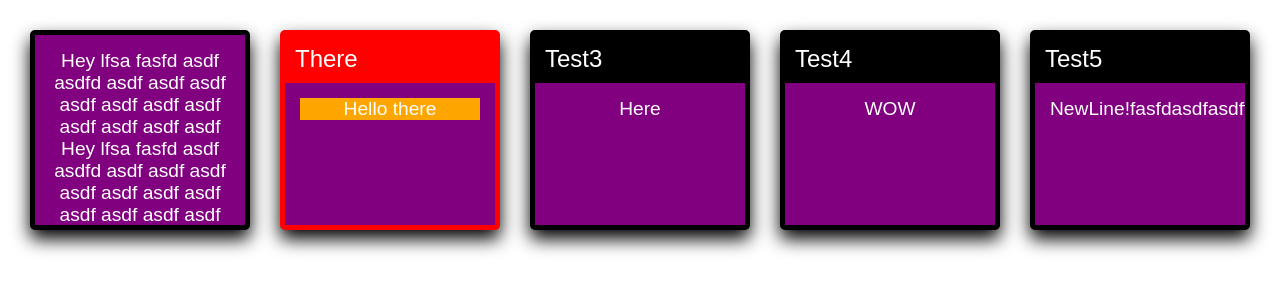
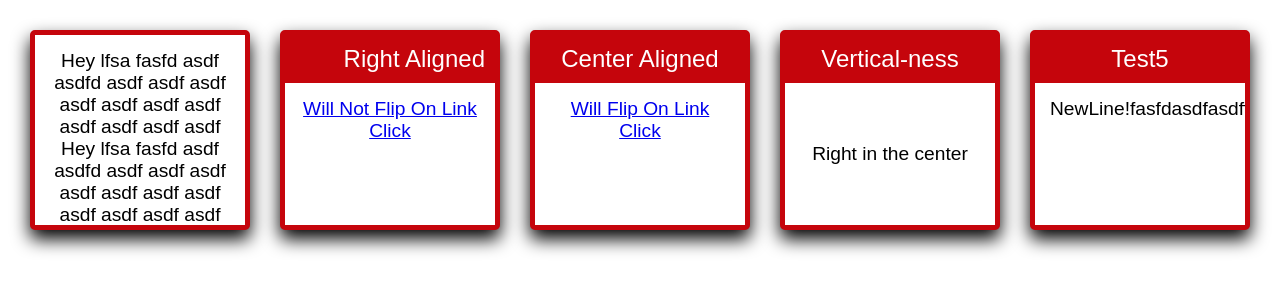
Before and after one commit to tjburki/react-ts-card, a React (Create React App) app: page / in a window 1280 px wide. Shown: the top 300 px of the page. Built offline with nearby package versions, Linux system fonts and the light colour scheme.

Commit message:
Rough draft completed, most initial features implemented

```diff
--- a/src/App.tsx
+++ b/src/App.tsx
@@ -12,31 +12,38 @@ export default class App extends Component {
           lgColumns={4}
           mdColumns={3}
           smColumns={2}
-          secondaryColor='purple'
-          contentTextColor='white'
+          primaryColor='#c5050c'
+          secondaryColor='white'
+          contentTextColor='black'
+          titleXAlignment='center'
           cards={[
             {
+              titleXAlignment: 'right',
+              titleBack: 'Hey there what is going on broski nice to see you!',
               front: 'Hey lfsa fasfd asdf  asdfd asdf asdf asdf asdf asdf asdf asdf asdf asdf asdf asdf Hey lfsa fasfd asdf  asdfd asdf asdf asdf asdf asdf asdf asdf asdf asdf asdf asdf Hey lfsa fasfd asdf  asdfd asdf asdf asdf asdf asdf asdf asdf asdf asdf asdf asdf Hey lfsa fasfd asdf  asdfd asdf asdf asdf asdf asdf asdf asdf asdf asdf asdf asdf Hey lfsa fasfd asdf  asdfd asdf asdf asdf asdf asdf asdf asdf asdf asdf asdf asdf Hey lfsa fasfd asdf  asdfd asdf asdf asdf asdf asdf asdf asdf asdf asdf asdf asdf Hey lfsa fasfd asdf  asdfd asdf asdf asdf asdf asdf asdf asdf asdf asdf asdf asdf Hey lfsa fasfd asdf  asdfd asdf asdf asdf asdf asdf asdf asdf asdf asdf asdf asdf Hey lfsa fasfd asdf  asdfd asdf asdf asdf asdf asdf asdf asdf asdf asdf asdf asdf ',
               back: 'Ho'
             },
             {
-              title: 'Test2',
-              titleFront: 'Hello',
-              titleBack: 'There',
-              front: <div style={{backgroundColor: 'orange'}}>Hello there</div>,
-              back: <div style={{backgroundColor: 'orange'}}>Hello there</div>,
-              isFlipped: true,
-              primaryColor: 'red'
+              title: 'Right Aligned',
+              titleXAlignment: 'right',
+              front: <a href="#">Will Not Flip On Link Click</a>,
+              back: <div style={{fontStyle: "italic"}}>See, you didn't see me when you clicked the link</div>
             },
             {
-              title: 'Test3',
-              front: 'Here',
-              back: 'We Go Again'
+              title: 'Center Aligned',
+              titleXAlignment: 'center',
+              allowFlipOnAnchor: true,
+              front: <a href="#">Will Flip On Link Click</a>,
+              back: 'Clicked the link, perhaps?'
             },
             {
-              title: 'Test4',
-              front: 'WOW',
-              back: 'So Cool!'
+              title: 'Vertical-ness',
+              front: 'Right in the center',
+              back: 'Started from the bottom',
+              frontXAlignment: 'center',
+              frontYAlignment: 'center',
+              backXAlignment: 'center',
+              backYAlignment: 'bottom'
             },
             {
               title: 'Test5',
--- a/src/components/card/index.tsx
+++ b/src/components/card/index.tsx
@@ -3,16 +3,16 @@ import * as React from "react";
 import { Component } from "react";
 
 /* Shared Constants */
+//Box-sizing-related shared styles
+const _sharedStyleBoxSizing: React.CSSProperties = {
+  boxSizing: 'border-box'
+};
+
 //Flex-related shared styles
 const _sharedStyleFlex: React.CSSProperties = {
   display: 'flex',
   msFlex: 'flex',
   WebkitFlex: 'flex'
-};
-
-//Box-sizing-related shared styles
-const _sharedStyleBoxSizing: React.CSSProperties = {
-  boxSizing: 'border-box'
 };
 
 /* Shared Interfaces */
@@ -133,14 +133,18 @@ export class Deck extends Component<IDeckProps> {
 
     return (
       <div style={_style.container}>
-        { cards.map((c, i) => <Card key={c.id || i} //Use Id or index in array for key
-          { //Pass the rest of the props
-            ...{
-              ...this.props,  //Pass in all properties, which includes all properties available to Cards
-              ...c            //Individual card properties passed in that can overwrite Deck defaults
-            }
-          }
-        /> ) }
+        {
+          cards.map((c, i) =>
+            <Card key={c.id || i} //Use Id or index in array for key
+              {
+                ...{
+                  ...this.props,  //Pass in all properties, which includes all properties available to Cards
+                  ...c            //Individual card properties passed in that can overwrite Deck defaults
+                }
+              }
+            />
+          )
+        }
       </div>
     );
   }
@@ -180,6 +184,74 @@ export class Card extends Component<ICardProps, ICardState> {
     windowSize: window.innerWidth     //Initialize to current window size
   };
 
+   /* Handlers */
+  //Flip the card if allowed, call any user-defined behavior
+  _onClick = (e: any) => {
+    const { onClick, isFlippable, allowFlipOnAnchor } = this.props;
+
+    //Flip the card if allowed
+    //Card must be flippable and the click target must not be an anchor or has the option to allow for anchor flips
+    if (isFlippable && (allowFlipOnAnchor || e.target.tagName.toLowerCase() !== "a")) this.setState({ flipped: !this.state.flipped });
+
+    //If the user passed on onClick handler, call it
+    if(onClick) onClick();
+  }
+
+  /* Calculate Columns */
+  //Determine how many columns we want to show at each threshold, default is 1
+  //Use the largest defined value we can find at each window size
+  _xsColumns = this.props.xsColumns || 1;
+  _smColumns = this.props.smColumns || this._xsColumns;
+  _mdColumns = this.props.mdColumns || this._smColumns;
+  _lgColumns = this.props.lgColumns || this._mdColumns;
+  _xlColumns = this.props.xlColumns || this._lgColumns;
+
+  /* Lifecycle */
+  //Add a listener that updates the window size in the card's state on resize
+  componentDidMount() {
+    window.addEventListener('resize', this._updateWidowSize);
+  }
+
+  //Remove the window resize listener on unload
+  componentWillUnmount() {
+      window.removeEventListener('resize', this._updateWidowSize);
+  }
+
+  /* Helpers */
+  //Get the alignment CSS styles based on user-defined horizontal values
+  _getXJustification = (justification: 'left' | 'center' | 'right') => //TODO: Needs to be expanded/modified to handle different flex-directions
+    justification === 'center'
+      ? 'center'
+      : justification === 'right'
+        ? 'flex-end'
+        : 'flex-start';
+
+  //Get the alignment CSS styles based on user-defined vertical values
+  _getYAlignment = (alignment: 'top' | 'center' | 'bottom') =>  //TODO: Needs to be expanded/modified to handle different flex-directions
+    alignment === 'center'
+      ? 'center'
+      : alignment === 'bottom'
+        ? 'flex-end'
+        : 'flex-start';
+
+  //Switch the hovered state of the card to its opposite
+  _switchHover = () => this.setState({isHovered: !this.state.isHovered});
+
+  //Set the window size in the card's state so we can resize if necessary
+  _updateWidowSize = () => this.setState({windowSize: window.innerWidth});
+
+  //Get the number of columns the user wants based on the current window size
+  _getNumberOfColumns = () =>
+    Math.abs(this.state.windowSize >= (this.props.xlSize || 1200)
+      ? this._xlColumns
+      : this.state.windowSize >= (this.props.lgSize || 1000)
+        ? this._lgColumns
+        : this.state.windowSize >= (this.props.lgSize || 800)
+          ? this._mdColumns
+          : this.state.windowSize >= (this.props.lgSize || 600)
+            ? this._smColumns
+            : this._xsColumns);
+
   /* Styles */
   _sharedStyleFrontBack: React.CSSProperties = {
     ..._sharedStyleFlex,
@@ -193,7 +265,7 @@ export class Card extends Component<ICardProps, ICardState> {
   _style: ICardStyles = {
     container: {
       ..._sharedStyleBoxSizing,
-      padding: this.props.margin,
+      padding: this.props.margin, //Oh-ho! What a dangerous game I play with your emotions...
       perspective: 1000,
       width: this.props.width,
     },
@@ -216,20 +288,23 @@ export class Card extends Component<ICardProps, ICardState> {
       transform: 'rotateY(-180deg)'
     },
     cardHovered: {
-      boxShadow: '0px 10px 18px 3px',
+      boxShadow: '0px 10px 36px 5px',
       color: this.props.primaryColor
     },
     title: {
       ..._sharedStyleBoxSizing,
+      ..._sharedStyleFlex,
+      alignItems: this._getYAlignment(this.props.titleYAlignment || 'top'),
       color: this.props.titleTextColor,
       fontSize: '1.5em',
+      justifyContent: this._getXJustification(this.props.titleXAlignment || 'left'),
       padding: 10,
       width: '100%'
     },
     front: {
+      ..._sharedStyleFlex,
       ...this._sharedStyleFrontBack,
-      transform: 'rotateY(0deg)',
-
+      transform: 'rotateY(0deg)'
     },
     back: {
       ...this._sharedStyleFrontBack,
@@ -237,6 +312,7 @@ export class Card extends Component<ICardProps, ICardState> {
     },
     content: {
       ..._sharedStyleBoxSizing,
+      ..._sharedStyleFlex,
       backgroundColor: this.props.secondaryColor,
       color: this.props.contentTextColor,
       flex: 1,
@@ -247,58 +323,6 @@ export class Card extends Component<ICardProps, ICardState> {
       width: '100%'
     }
   };
-
-  /* Handlers */
-  //Flip the card if allowed, call any user-defined behavior
-  _onClick = (e: any) => {
-    const { onClick, isFlippable, allowFlipOnAnchor } = this.props;
-
-    //Flip the card if allowed
-    //Card must be flippable and the click target must not be an anchor or has the option to allow for anchor flips
-    if (isFlippable && (allowFlipOnAnchor || e.target.tagName !== "a")) this.setState({ flipped: !this.state.flipped });
-
-    //If the user passed on onClick handler, call it
-    if(onClick) onClick();
-  }
-
-  /* Calculate Columns */
-  //Determine how many columns we want to show at each threshold, default is 1
-  //Use the largest defined value we can find at each window size
-  _xsColumns = this.props.xsColumns || 1;
-  _smColumns = this.props.smColumns || this._xsColumns;
-  _mdColumns = this.props.mdColumns || this._smColumns;
-  _lgColumns = this.props.lgColumns || this._mdColumns;
-  _xlColumns = this.props.xlColumns || this._lgColumns;
-
-  /* Helpers */
-  //Switch the hovered state of the card to its opposite
-  _switchHover = () => this.setState({isHovered: !this.state.isHovered});
-
-  //Set the window size in the card's state so we can resize if necessary
-  _updateWidowSize = () => this.setState({windowSize: window.innerWidth});
-
-  //Get the number of columns the user wants based on the current window size
-  _getNumberOfColumns = () =>
-    Math.abs(this.state.windowSize >= (this.props.xlSize || 1200)
-      ? this._xlColumns
-      : this.state.windowSize >= (this.props.lgSize || 1000)
-        ? this._lgColumns
-        : this.state.windowSize >= (this.props.lgSize || 800)
-          ? this._mdColumns
-          : this.state.windowSize >= (this.props.lgSize || 600)
-            ? this._smColumns
-            : this._xsColumns);
-
-  /* Lifecycle */
-  //Add a listener that updates the window size in the card's state on resize
-  componentDidMount() {
-    window.addEventListener('resize', this._updateWidowSize);
-  }
-
-  //Remove the window resize listener on unload
-  componentWillUnmount() {
-      window.removeEventListener('resize', this._updateWidowSize);
-  }
 
   /* Render */
   render() {
@@ -330,7 +354,7 @@ export class Card extends Component<ICardProps, ICardState> {
         }}>
           <div style={_style.front}>
             {
-              title
+              titleFront || title
                 ? <div style={_style.title}>
                     {
                       titleFront || title
@@ -338,20 +362,36 @@ export class Card extends Component<ICardProps, ICardState> {
                   </div>
                 : null
             }
-            <div style={_style.content}>
+            <div style=
+              {
+                {
+                  ..._style.content,
+                  alignItems:  this._getYAlignment(this.props.frontYAlignment || 'top'),
+                  justifyContent: this._getXJustification(this.props.frontXAlignment || 'left')
+                }
+              }
+            >
               <div>{front}</div>
             </div>
           </div>
           <div style={_style.back}>
             {
-              title
+              titleBack || title
                 ? <div style={_style.title}>
                     {
                       titleBack || title
                     }
                   </div>
                 : null }
-            <div style={_style.content}>
+            <div style=
+              {
+                {
+                  ..._style.content,
+                  alignItems:  this._getYAlignment(this.props.backYAlignment || 'top'),
+                  justifyContent: this._getXJustification(this.props.backXAlignment || 'left')
+                }
+              }
+            >
               <div>{back}</div>
             </div>
           </div>
```
